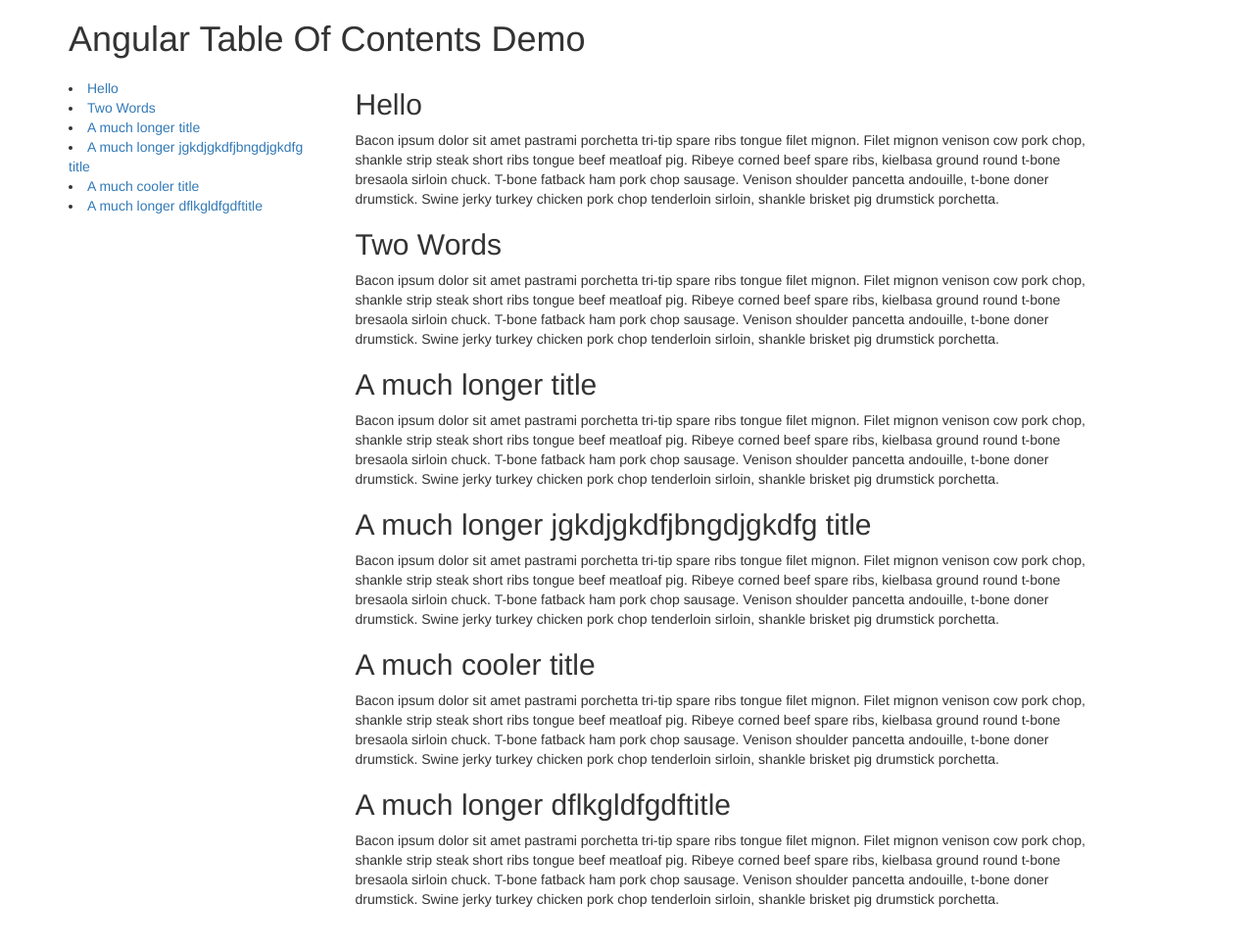
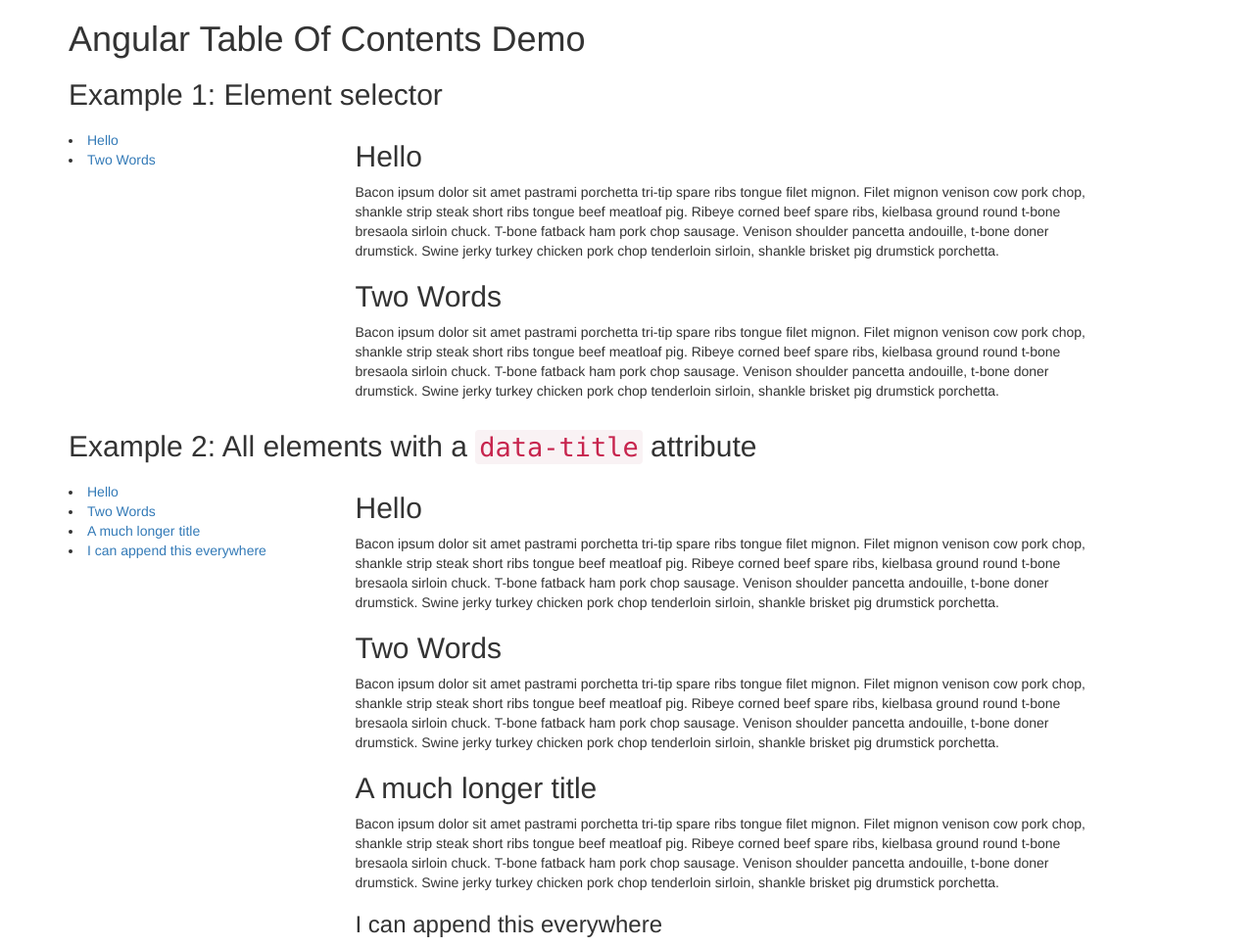
Before and after one commit to bramdevries/angular-table-of-contents, a website: page index.html in a window 1280 px wide. Shown: the whole page at 98% size. Before the commit the page ends 938 px from the top, so only its background shows below. Drawn offline with nearby package versions, Linux system fonts and the light colour scheme.

Commit message:
Added new example using data attributes

```diff
--- a/bower.json
+++ b/bower.json
@@ -1,6 +1,6 @@
 {
   "name": "angular-table-of-contents",
-  "version": "0.0.1",
+  "version": "0.1.0",
   "authors": [
     "Bram Devries <bram@madewithlove.be>"
   ],
--- a/demo/js/app.js
+++ b/demo/js/app.js
@@ -1,6 +1 @@
 angular.module('DemoApp', ['angular-toc']);
-
-angular.module('DemoApp').controller('DemoController',
-    ['$scope', function ($scope) {
-
-    }]);
--- a/index.html
+++ b/index.html
@@ -9,13 +9,14 @@
     <!-- Optional theme -->
     <link rel="stylesheet" href="//netdna.bootstrapcdn.com/bootstrap/3.1.1/css/bootstrap-theme.min.css">
 </head>
-<body ng-controller="DemoController">
-    <!-- Simple example: A list of paragraphs, each with a title -->
+<body>
     <section class="container">
         <h1>Angular Table Of Contents Demo</h1>
-        <div class="row">
+
+        <h2>Example 1: Element selector</h2>
+        <div class="row" id="example-1">
             <div class="col-md-3">
-                <bd-toc selector=".item h2"></bd-toc>
+                <bd-toc selector="#example-1 h2"></bd-toc>
             </div>
             <div class="col-md-8">
                 <div class="item">
@@ -26,22 +27,29 @@
                     <h2>Two Words</h2>
                     <p>Bacon ipsum dolor sit amet pastrami porchetta tri-tip spare ribs tongue filet mignon. Filet mignon venison cow pork chop, shankle strip steak short ribs tongue beef meatloaf pig. Ribeye corned beef spare ribs, kielbasa ground round t-bone bresaola sirloin chuck. T-bone fatback ham pork chop sausage. Venison shoulder pancetta andouille, t-bone doner drumstick. Swine jerky turkey chicken pork chop tenderloin sirloin, shankle brisket pig drumstick porchetta.</p>
                 </div>
+            </div>
+        </div>
+
+        <h2>Example 2: All elements with a <code>data-title</code> attribute</h2>
+        <div class="row" id="example-2">
+            <div class="col-md-3">
+                <bd-toc selector="#example-2 [data-title]"></bd-toc>
+            </div>
+            <div class="col-md-8">
                 <div class="item">
-                    <h2>A much longer title</h2>
+                    <h2 data-title>Hello</h2>
                     <p>Bacon ipsum dolor sit amet pastrami porchetta tri-tip spare ribs tongue filet mignon. Filet mignon venison cow pork chop, shankle strip steak short ribs tongue beef meatloaf pig. Ribeye corned beef spare ribs, kielbasa ground round t-bone bresaola sirloin chuck. T-bone fatback ham pork chop sausage. Venison shoulder pancetta andouille, t-bone doner drumstick. Swine jerky turkey chicken pork chop tenderloin sirloin, shankle brisket pig drumstick porchetta.</p>
                 </div>
                 <div class="item">
-                    <h2>A much longer jgkdjgkdfjbngdjgkdfg title</h2>
+                    <h2 data-title>Two Words</h2>
                     <p>Bacon ipsum dolor sit amet pastrami porchetta tri-tip spare ribs tongue filet mignon. Filet mignon venison cow pork chop, shankle strip steak short ribs tongue beef meatloaf pig. Ribeye corned beef spare ribs, kielbasa ground round t-bone bresaola sirloin chuck. T-bone fatback ham pork chop sausage. Venison shoulder pancetta andouille, t-bone doner drumstick. Swine jerky turkey chicken pork chop tenderloin sirloin, shankle brisket pig drumstick porchetta.</p>
                 </div>
                 <div class="item">
-                    <h2>A much cooler title</h2>
+                    <h2 data-title>A much longer title</h2>
                     <p>Bacon ipsum dolor sit amet pastrami porchetta tri-tip spare ribs tongue filet mignon. Filet mignon venison cow pork chop, shankle strip steak short ribs tongue beef meatloaf pig. Ribeye corned beef spare ribs, kielbasa ground round t-bone bresaola sirloin chuck. T-bone fatback ham pork chop sausage. Venison shoulder pancetta andouille, t-bone doner drumstick. Swine jerky turkey chicken pork chop tenderloin sirloin, shankle brisket pig drumstick porchetta.</p>
                 </div>
-                <div class="item">
-                    <h2>A much longer dflkgldfgdftitle</h2>
-                    <p>Bacon ipsum dolor sit amet pastrami porchetta tri-tip spare ribs tongue filet mignon. Filet mignon venison cow pork chop, shankle strip steak short ribs tongue beef meatloaf pig. Ribeye corned beef spare ribs, kielbasa ground round t-bone bresaola sirloin chuck. T-bone fatback ham pork chop sausage. Venison shoulder pancetta andouille, t-bone doner drumstick. Swine jerky turkey chicken pork chop tenderloin sirloin, shankle brisket pig drumstick porchetta.</p>
-                </div>
+
+                <h3 data-title>I can append this everywhere</h3>
             </div>
         </div>
     </section>
```
Also changed, not shown: readme.md, 1 other file.
